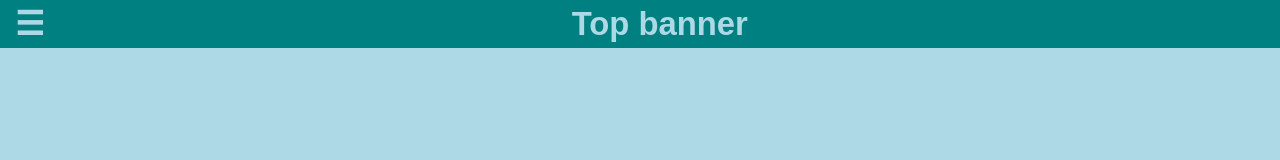
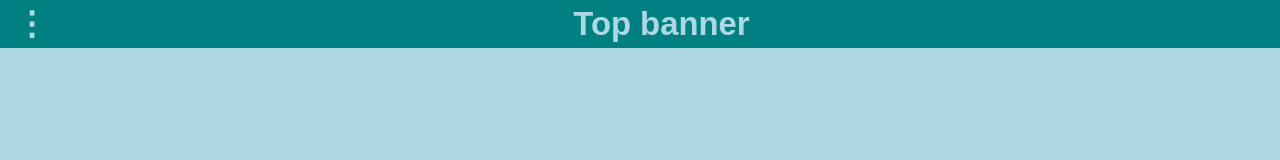
Before and after one commit to SabbaKilam/mobiletemplate, a plain HTML site: page index.html in a window 1280 px wide. Shown: the top 160 px of the page. Drawn offline with Linux system fonts and the light colour scheme.

Commit message:
menu now &vellip;

```diff
--- a/index.html
+++ b/index.html
@@ -33,7 +33,7 @@
     <body>
         <div class="appholder">
             <div id="frontPanel">
-                <div class="banner banner-top"><span id="menu">&#x2630;</span>Top banner</div>
+                <div class="banner banner-top"><span id="menu">&vellip;</span>Top banner</div>
                 <div class="banner banner-bottom">Bottom banner</div>
             </div>
             <div id="backPanel">
```
